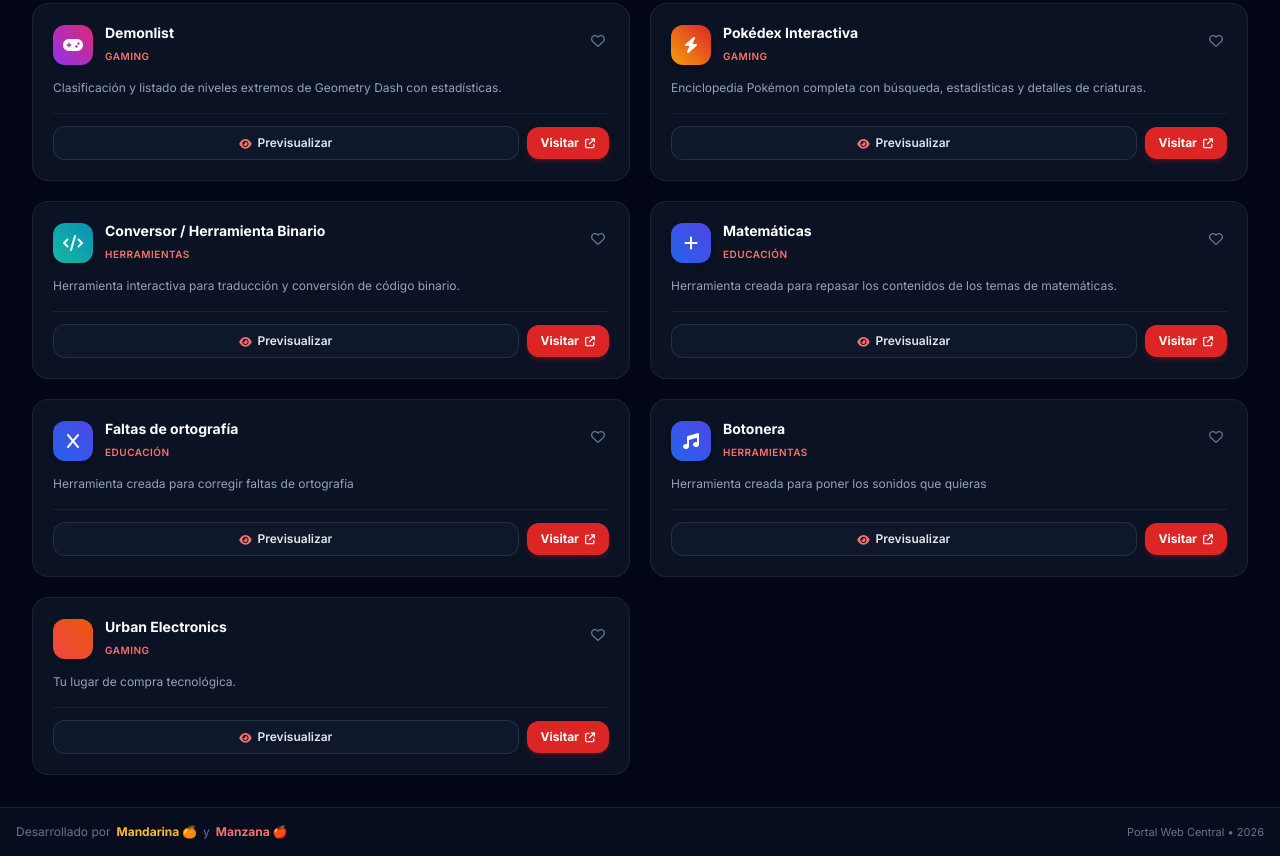
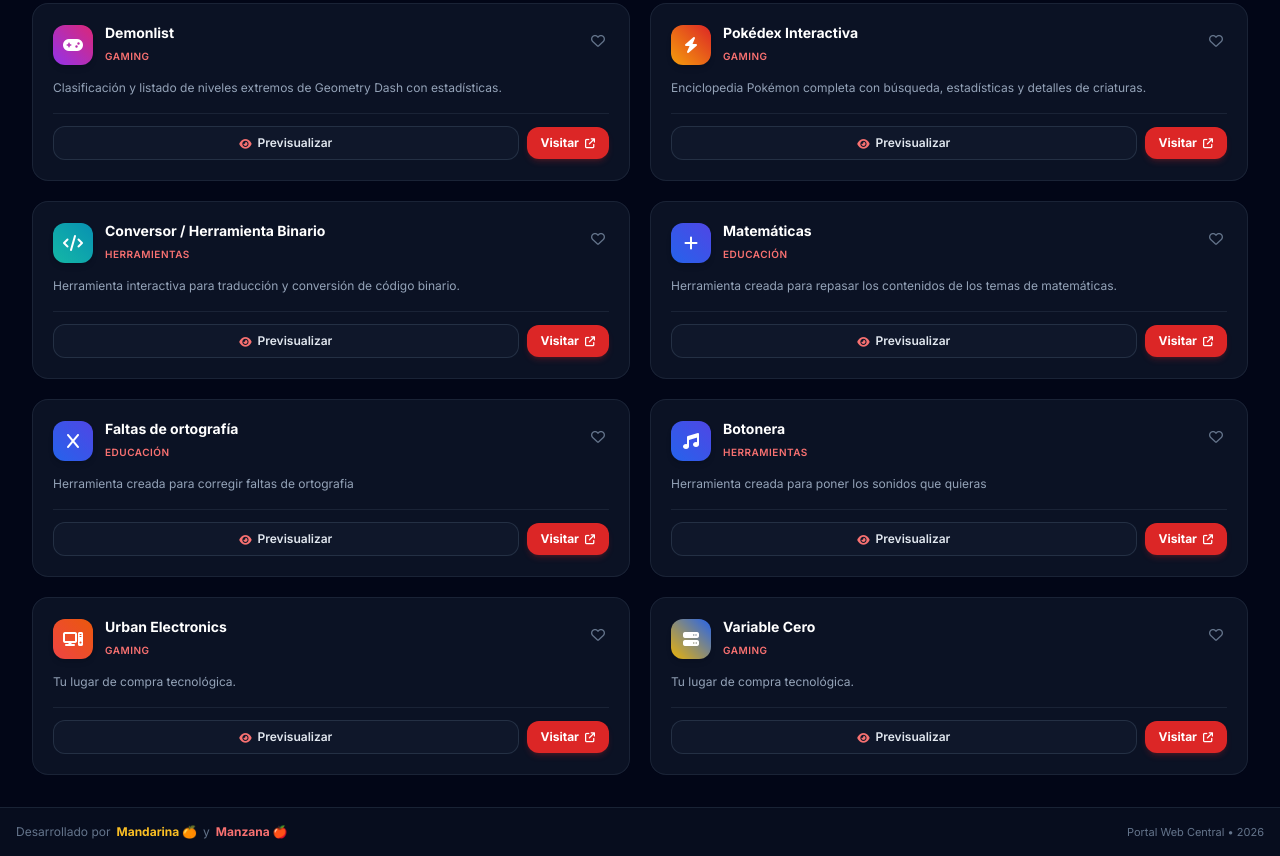
Before and after one commit to flxnowgames-tech/lobby, a plain HTML site: page index.html in a window 1280 px wide. Shown: the part 579-1435 px from the top of the page. Drawn offline with nearby package versions, Linux system fonts and the light colour scheme.

Commit message:
Update index.html

```diff
--- a/index.html
+++ b/index.html
@@ -278,13 +278,23 @@
                 favorite: false
             },
             {
-                id: 5,
+                id: 9,
                 name: "Urban Electronics",
                 desc: "Tu lugar de compra tecnológica.",
                 url: "https://flxnowgames-tech.github.io/urbanElectronics/",
                 category: "Gaming",
-                icon: "fa-pc",
+                icon: "fa-computer",
                 color: "from-red-500 to-orange-600",
+                favorite: false
+            },
+            {
+                id: 10,
+                name: "Variable Cero",
+                desc: "Tu lugar de compra tecnológica.",
+                url: "https://mandarina703.github.io/Variable-Cero/",
+                category: "Gaming",
+                icon: "fa-server",
+                color: "from-yellow-500 to-blue-600",
                 favorite: false
             },
         ];
```
